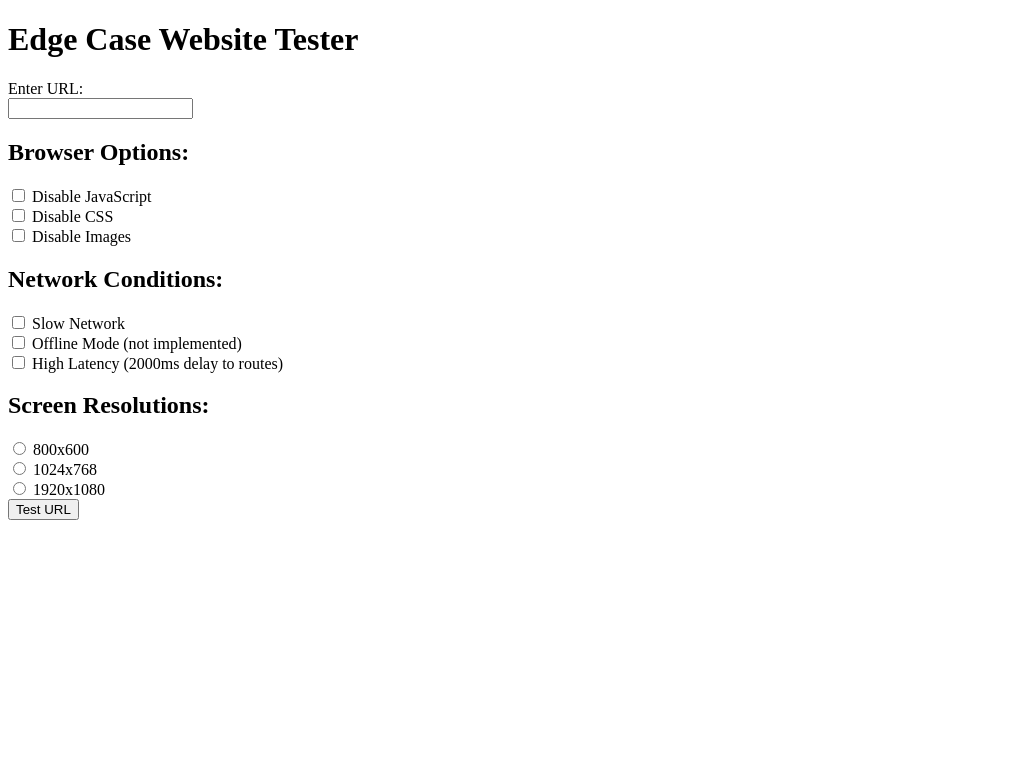
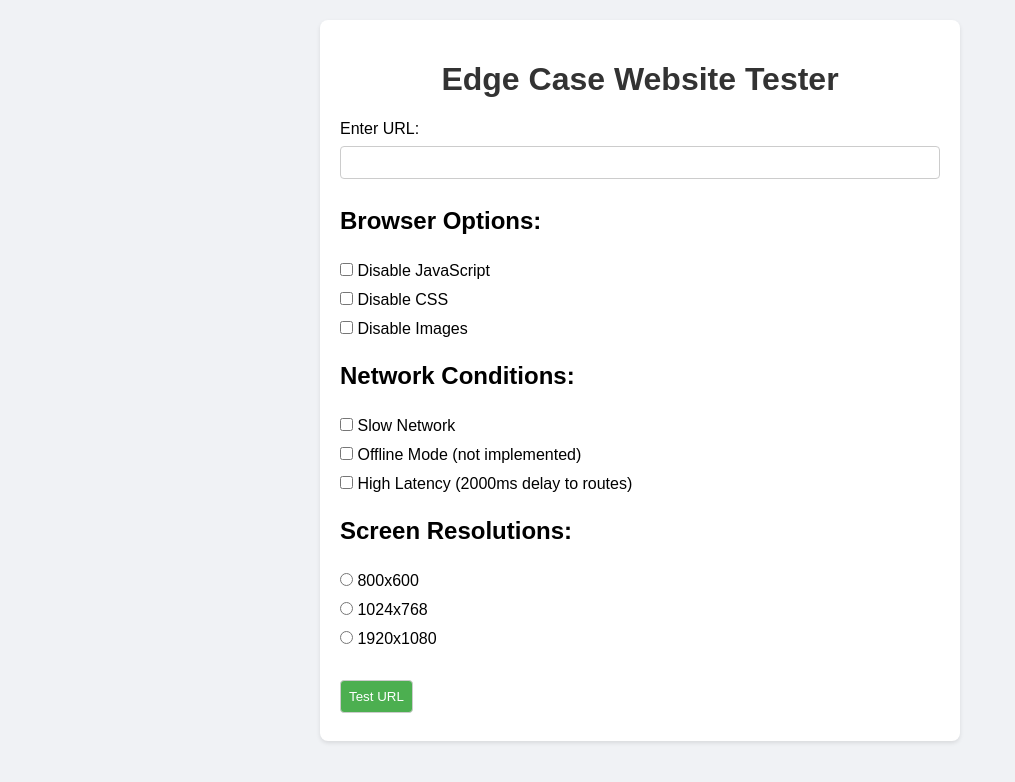
Before and after one commit to snacsnoc/edgecaser, a Python web app: template templates/index.html in a window 1280 px wide. Shown: the top 782 px of the page, without its empty margins (0-1015 px from the left). Run offline with Jinja, Linux system fonts and the light colour scheme; the template is opened without the code that fills it, so the values that code supplies are empty.

Commit message:
update styles

```diff
--- a/templates/index.html
+++ b/templates/index.html
@@ -4,55 +4,98 @@
     <meta charset="UTF-8">
     <meta name="viewport" content="width=device-width, initial-scale=1.0">
     <title>Edge Case Website Tester</title>
+    <style>
+        body {
+            font-family: 'Arial', sans-serif;
+            background-color: #f0f2f5;
+            margin: 0;
+            padding: 20px;
+        }
+        .container {
+            max-width: 600px;
+            margin: auto;
+            background: #fff;
+            padding: 20px;
+            border-radius: 8px;
+            box-shadow: 0 2px 4px rgba(0, 0, 0, 0.1);
+        }
+        h1 {
+            color: #333;
+            text-align: center;
+        }
+        label {
+            margin-top: 10px;
+        }
+        input[type=text], input[type=submit], input[type=radio], input[type=checkbox] {
+            width: 100%;
+            padding: 8px;
+            margin: 8px 0;
+            display: inline-block;
+            border: 1px solid #ccc;
+            border-radius: 4px;
+            box-sizing: border-box;
+        }
+        input[type=submit] {
+            width: auto;
+            background-color: #4CAF50;
+            color: white;
+            cursor: pointer;
+        }
+        input[type=submit]:hover {
+            background-color: #45a049;
+        }
+        .options, .network, .resolutions {
+            margin-bottom: 20px;
+        }
+        .options label, .network label, .resolutions label {
+           /* display: block; */
+        }
+        input[type=radio], input[type=checkbox] {
+            width: auto;
+        }
+    </style>
 </head>
 <body>
+    <div class="container">
         <h1>Edge Case Website Tester</h1>
         <form action="/" method="post">
+            <div>
                 <label for="url">Enter URL:</label><br>
                 <input type="text" id="url" name="url" required><br>
+            </div>
 
+            <div class="options">
                 <h2>Browser Options:</h2>
-        <div>
                 <input type="checkbox" id="disableJavascript" name="options" value="disableJavascript">
-            <label for="disableJavascript">Disable JavaScript</label>
-        </div>
-        <div>
+                <label for="disableJavascript">Disable JavaScript</label><br>
                 <input type="checkbox" id="disableCSS" name="options" value="disableCSS">
-            <label for="disableCSS">Disable CSS</label>
-        </div>
-        <div>
+                <label for="disableCSS">Disable CSS</label><br>
                 <input type="checkbox" id="disableImages" name="options" value="disableImages">
                 <label for="disableImages">Disable Images</label>
             </div>
+
+            <div class="network">
                 <h2>Network Conditions:</h2>
-        <div>
                 <input type="checkbox" id="slowNetwork" name="options" value="slowNetwork">
-            <label for="slowNetwork">Slow Network</label>
-        </div>
-        <div>
+                <label for="slowNetwork">Slow Network</label><br>
                 <input type="checkbox" id="offlineMode" name="options" value="offlineMode">
-            <label for="offlineMode">Offline Mode (not implemented)</label>
-        </div>
-        <div>
+                <label for="offlineMode">Offline Mode (not implemented)</label><br>
                 <input type="checkbox" id="highLatency" name="options" value="highLatency">
                 <label for="highLatency">High Latency (2000ms delay to routes)</label>
             </div>
 
+            <div class="resolutions">
                 <h2>Screen Resolutions:</h2>
-        <div>
                 <input type="radio" id="resolution1" name="resolution" value="800x600">
-            <label for="resolution1">800x600</label>
-        </div>
-        <div>
+                <label for="resolution1">800x600</label><br>
                 <input type="radio" id="resolution2" name="resolution" value="1024x768">
-            <label for="resolution2">1024x768</label>
-        </div>
-        <div>
+                <label for="resolution2">1024x768</label><br>
                 <input type="radio" id="resolution3" name="resolution" value="1920x1080">
                 <label for="resolution3">1920x1080</label>
             </div>
 
             <input type="submit" value="Test URL">
         </form>
+    </div>
 </body>
 </html>
```
Lines whose indentation alone changed are shown as unchanged.
